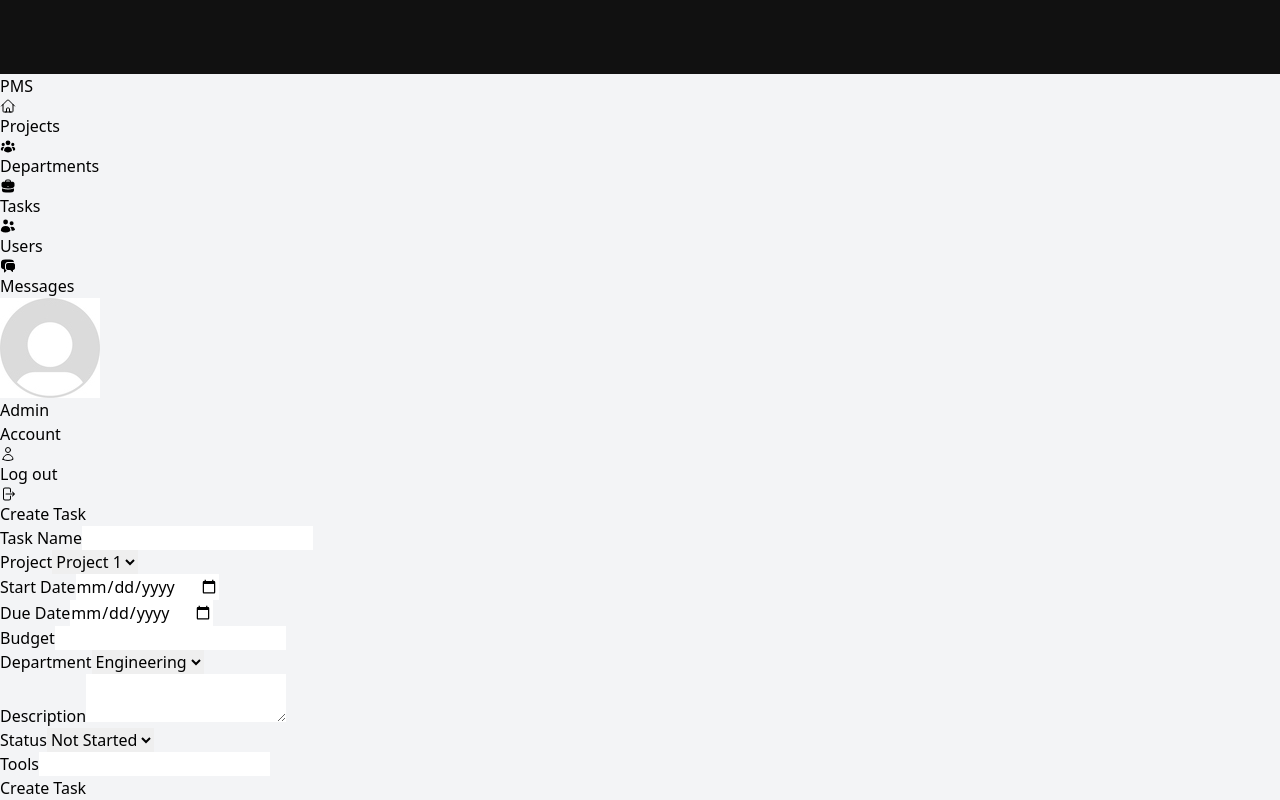
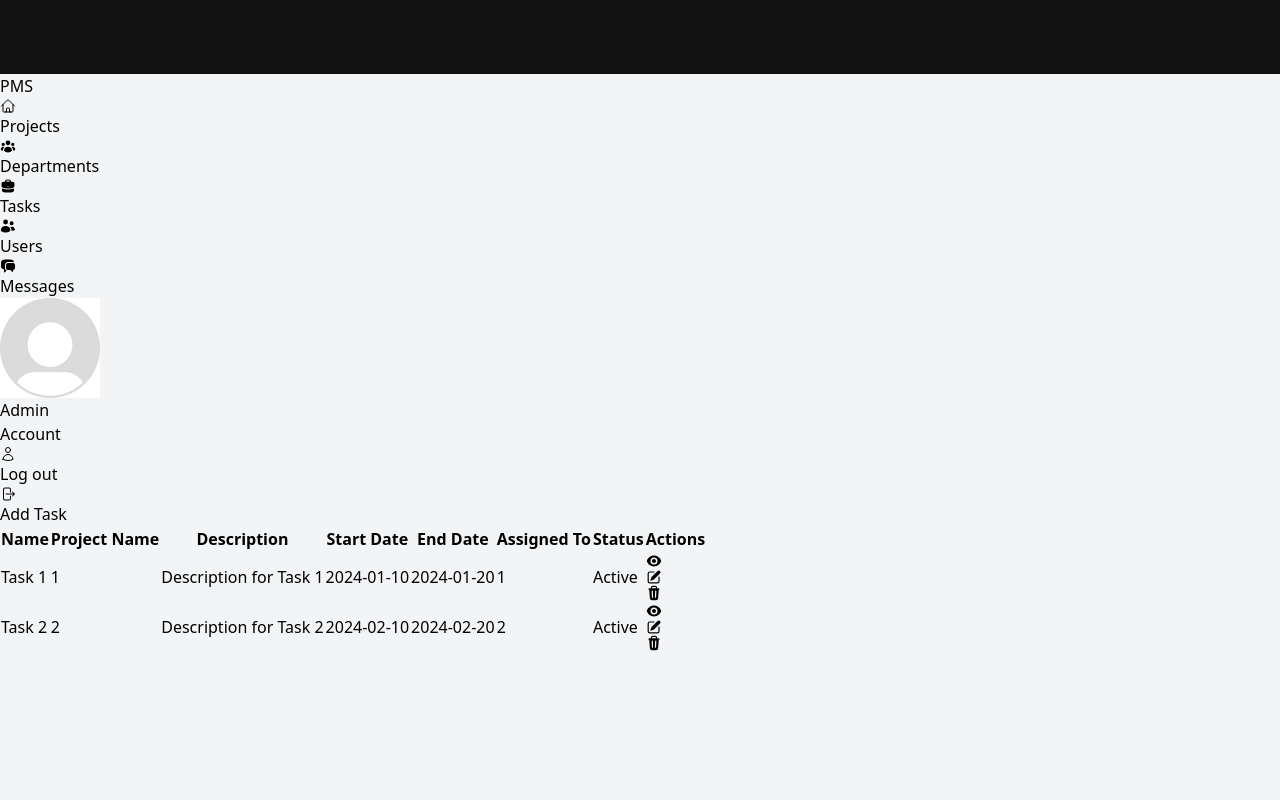
Before and after one commit to rouckay/pmsdev, a React (Vite) app in the folder frontend/: page /tasks in a window 1280 px wide. Shown: the part 641-1441 px from the top of the page. After the commit the page ends 1293 px from the top, so only its background shows below. Built offline with nearby package versions, Linux system fonts and the light colour scheme.

Commit message:
created the tasks table and also added the task form in to modal component

```diff
--- a/frontend/src/components/Modal.jsx
+++ b/frontend/src/components/Modal.jsx
@@ -54,7 +54,7 @@ const Window = ({ children, name }) => {
     <div className="fixed inset-0 flex items-center justify-center z-50 bg-black bg-opacity-40 backdrop-blur-sm">
       <div
         ref={ref}
-        className="relative bg-white p-10 rounded shadow-lg w-full max-w-4xl max-h-[80vh] overflow-y-auto"
+        className="relative bg-white p-10 rounded-lg shadow-lg w-full max-w-4xl max-h-[80vh] overflow-y-auto"
       >
         <button
           onClick={close}
--- /dev/null
+++ b/frontend/src/features/Tasks/AddTasks.jsx
@@ -0,0 +1,20 @@
+import Modal from "../../components/Modal";
+import Button from "../../components/Button";
+import CreateTasksForm from "./CreateTasksForm";
+
+const AddTasks = () => {
+  return (
+    <Modal>
+      <Modal.Open opens="tasks-form">
+        <div className="flex self-end">
+          <Button>Add Task</Button>
+        </div>
+      </Modal.Open>
+      <Modal.Window name="tasks-form">
+        <CreateTasksForm />
+      </Modal.Window>
+    </Modal>
+  );
+};
+
+export default AddTasks;
--- a/frontend/src/features/Tasks/CreateTasksForm.jsx
+++ b/frontend/src/features/Tasks/CreateTasksForm.jsx
@@ -15,7 +15,7 @@ const departments = [
   { id: 2, name: "Marketing" },
 ];
 
-const TaskForm = () => {
+const CreateTasksForm = () => {
   const {
     register,
     handleSubmit,
@@ -26,12 +26,12 @@ const TaskForm = () => {
   return (
     <form
       onSubmit={handleSubmit(onSubmit)}
-      className="flex flex-col space-y-4 p-4 max-w-lg mx-auto bg-white rounded shadow-md"
+      className="flex flex-col space-y-3 text-sm"
     >
-      <h2 className="text-2xl font-bold mb-4 self-center">Create Task</h2>
+      <h2 className="text-2xl font-bold mb-2 self-center">Create Task</h2>
 
       <div className="flex flex-wrap -mx-2">
-        <div className="w-full md:w-1/2 px-2 mb-4 md:mb-0">
+        <div className="w-full md:w-1/2 px-2 mb-2 md:mb-0">
           <label htmlFor="name" className="mb-1 block">
             Task Name
           </label>
@@ -67,7 +67,7 @@ const TaskForm = () => {
       </div>
 
       <div className="flex flex-wrap -mx-2">
-        <div className="w-full md:w-1/2 px-2 mb-4 md:mb-0">
+        <div className="w-full md:w-1/2 px-2 mb-2 md:mb-0">
           <label htmlFor="start_date" className="mb-1 block">
             Start Date
           </label>
@@ -99,7 +99,7 @@ const TaskForm = () => {
       </div>
 
       <div className="flex flex-wrap -mx-2">
-        {/* <div className="w-full md:w-1/2 px-2 mb-4 md:mb-0">
+        {/* <div className="w-full md:w-1/2 px-2 mb-2 md:mb-0">
           <label htmlFor="assigned_to" className="mb-1 block">
             Assign To
           </label>
@@ -118,7 +118,7 @@ const TaskForm = () => {
             <span className="text-red-500">This field is required</span>
           )}
         </div> */}
-        <div className="w-full md:w-1/2 px-2 mb-4 md:mb-0">
+        <div className="w-full md:w-1/2 px-2 mb-2 md:mb-0">
           <label htmlFor="name" className="mb-1 block">
             Budget
           </label>
@@ -154,7 +154,7 @@ const TaskForm = () => {
       </div>
 
       <div className="flex flex-wrap -mx-2">
-        <div className="w-full px-2 mb-4">
+        <div className="w-full px-2 mb-2">
           <label htmlFor="description" className="mb-1 block">
             Description
           </label>
@@ -167,7 +167,7 @@ const TaskForm = () => {
       </div>
 
       <div className="flex flex-wrap -mx-2">
-        <div className="w-full md:w-1/2 px-2 mb-4 md:mb-0">
+        <div className="w-full md:w-1/2 px-2 mb-2 md:mb-0">
           <label htmlFor="status" className="mb-1 block">
             Status
           </label>
@@ -184,7 +184,7 @@ const TaskForm = () => {
             <span className="text-red-500">This field is required</span>
           )}
         </div>
-        <div className="w-full md:w-1/2 px-2 mb-4 md:mb-0">
+        <div className="w-full md:w-1/2 px-2 mb-2 md:mb-0">
           <label htmlFor="name" className="mb-1 block">
             Tools
           </label>
@@ -209,4 +209,4 @@ const TaskForm = () => {
   );
 };
 
-export default TaskForm;
+export default CreateTasksForm;
--- /dev/null
+++ b/frontend/src/features/Tasks/TasksTable.jsx
@@ -0,0 +1,50 @@
+import { HiEye, HiMiniPencilSquare, HiMiniTrash } from "react-icons/hi2";
+import staticData from "../../static data/data";
+
+const TasksTable = () => {
+  return (
+    <div className="overflow-x-auto rounded-lg text-[15px]">
+      <table className="table-auto border-collapse border-slate-500 w-full">
+        <thead className="bg-gray-100">
+          <tr>
+            <th className=" px-4 py-2 text-start">Name</th>
+            <th className=" px-4 py-2 text-start">Project Name</th>
+            <th className=" px-4 py-2 text-start">Description</th>
+            <th className=" px-4 py-2 text-start">Start Date</th>
+            <th className=" px-4 py-2 text-start">End Date</th>
+            {/* <th className=" px-4 py-2 text-start">Department</th> */}
+            <th className=" px-4 py-2 text-start">Assigned To</th>
+            <th className=" px-4 py-2 text-start">Status</th>
+            <th className=" px-4 py-2 text-start">Actions</th>
+          </tr>
+        </thead>
+        <tbody>
+          {staticData.tasks.map((task, index) => (
+            <tr key={index} className="">
+              <td className="border-y px-4 py-2">{task.name}</td>
+              <td className="border-y px-4 py-2">{task.project_id}</td>
+              <td className="border-y px-4 py-4">{task.description}</td>
+              <td className="border-y px-4">{task.start_date}</td>
+              <td className="border-y px-4">{task.due_date}</td>
+              <td className="border-y px-4">{task.assigned_to}</td>
+              <td className="border-y px-4">
+                <span className="p-[5px] rounded-lg bg-green-200 text-green-800">
+                  Active
+                </span>
+              </td>
+              <td className="border-y px-4">
+                <div className="flex gap-3">
+                  <HiEye />
+                  <HiMiniPencilSquare />
+                  <HiMiniTrash />
+                </div>
+              </td>
+            </tr>
+          ))}
+        </tbody>
+      </table>
+    </div>
+  );
+};
+
+export default TasksTable;
--- a/frontend/src/pages/Tasks.jsx
+++ b/frontend/src/pages/Tasks.jsx
@@ -1,9 +1,11 @@
-import CreateTasksForm from "../features/Tasks/CreateTasksForm";
+import AddTasks from "../features/Tasks/AddTasks";
+import TasksTable from "../features/Tasks/TasksTable";
 
 const Tasks = () => {
   return (
     <div className="flex flex-col gap-4">
-      <CreateTasksForm />
+      <AddTasks />
+      <TasksTable />
     </div>
   );
 };
--- a/frontend/src/static data/data.js
+++ b/frontend/src/static data/data.js
@@ -118,7 +118,6 @@ const staticData = {
       project_id: 1,
       description: "Description for Task 1",
       start_date: "2024-01-10",
-      end_date: "2024-01-20",
       assigned_to: 1,
       percentage: 50,
       status: "In Progress",
@@ -131,7 +130,6 @@ const staticData = {
       project_id: 2,
       description: "Description for Task 2",
       start_date: "2024-02-10",
-      end_date: "2024-02-20",
       assigned_to: 2,
       percentage: 30,
       status: "Not Started",
```
